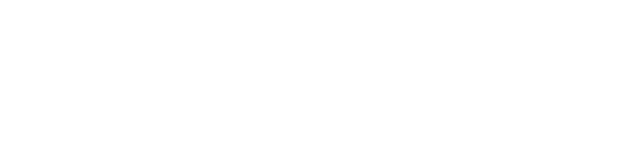
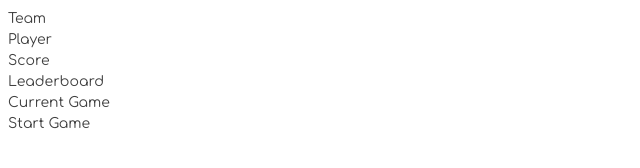
Before and after one commit to JaynaLeitze/truncheons, a plain HTML site: page index.html in a window 1280 px wide. Shown: the whole page, without its empty margins (0-640 px from the left). Drawn offline with Linux system fonts and the light colour scheme; a web font is replaced by a local one.

Commit message:
basic html containers

```diff
--- a/index.html
+++ b/index.html
@@ -8,7 +8,12 @@
 
     <body>
         <main id="container">
-
+            <div class="teamContainer">Team</div>
+            <div class="playerContainer">Player</div>
+            <div class="scoreContainer">Score</div>
+            <div class="leaderboardContainer">Leaderboard</div>
+            <div class="currentScoreContainer">Current Game</div>
+            <div class="startGameContainer">Start Game</div>
         </main>
 
         <script type="module" src="./scripts/main.js"></script>
```
